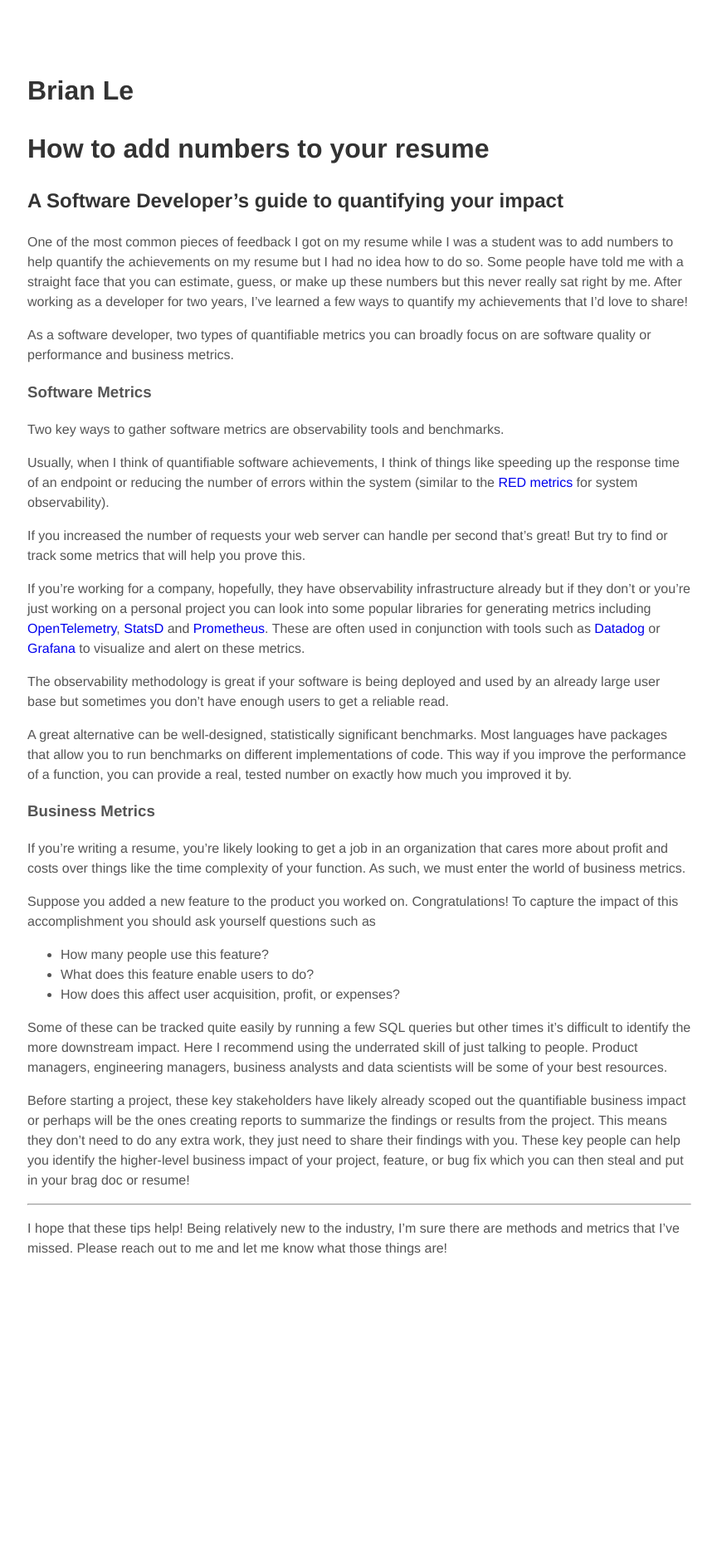
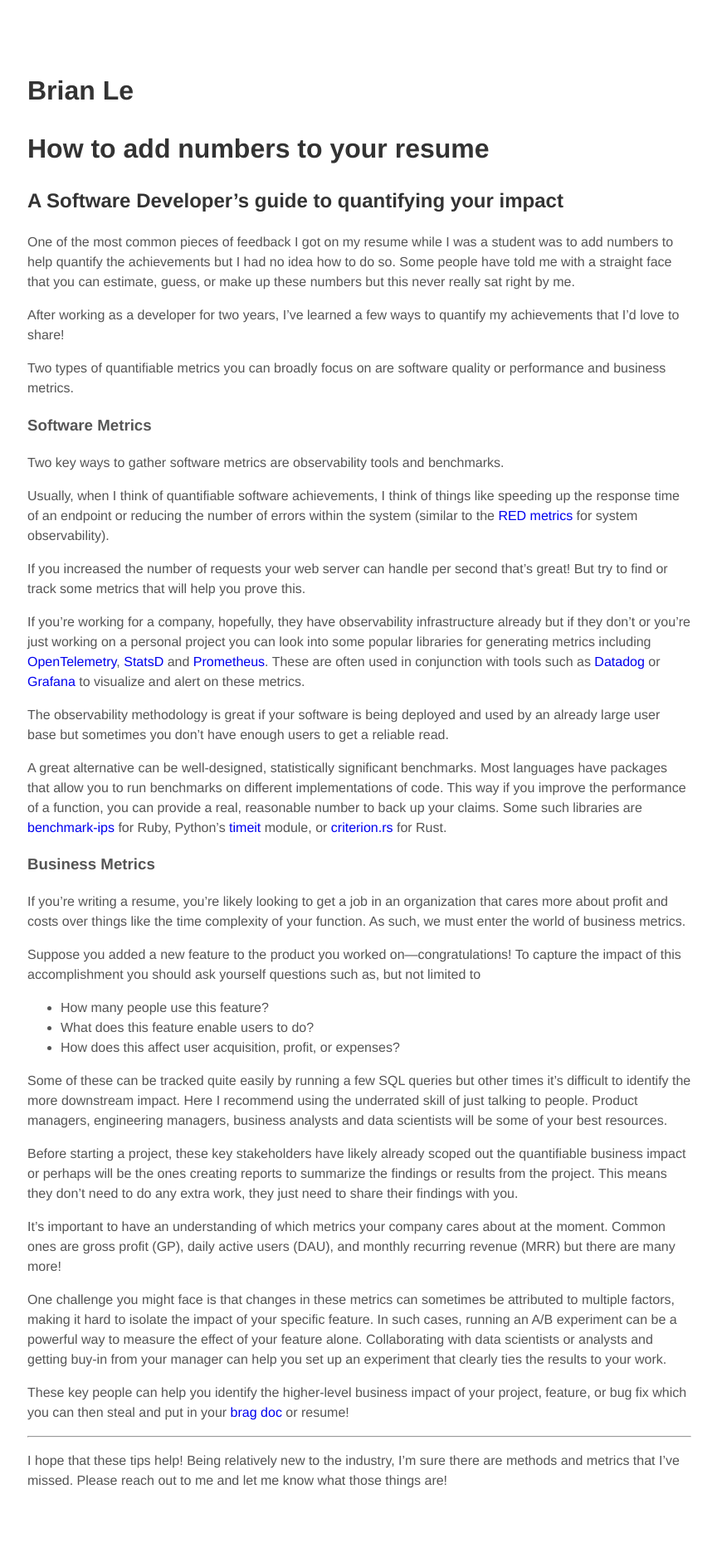
Before and after one commit to brianmakesthings/brianmakesthings.github.io, a Jekyll site: the page built from _posts/2024-05-30-quantifying-achievements.md, in a window 1280 px wide. Shown: the whole page at 83% size, without its empty margins (207-1071 px from the left). Built offline with Jekyll 4.4.1, drawn with Linux system fonts in a browser that asks for light colours; before the commit the page ends 1597 px from its top, so only the background shows below that.

Commit message:
feedback - link to benchmarking libraries - name actual business metrics - add reference to A/B experiment

```diff
--- a/_posts/2024-05-30-quantifying-achievements.md
+++ b/_posts/2024-05-30-quantifying-achievements.md
@@ -6,11 +6,12 @@ title: "How to add numbers to your resume"
 # How to add numbers to your resume
 ## A Software Developer's guide to quantifying your impact
 
-One of the most common pieces of feedback I got on my resume while I was a student was to add numbers to help quantify the achievements on my resume but I had no idea how to do so.
+One of the most common pieces of feedback I got on my resume while I was a student was to add numbers to help quantify the achievements but I had no idea how to do so.
 Some people have told me with a straight face that you can estimate, guess, or make up these numbers but this never really sat right by me.
+
 After working as a developer for two years, I've learned a few ways to quantify my achievements that I'd love to share!
 
-As a software developer, two types of quantifiable metrics you can broadly focus on are software quality or performance and business metrics.
+Two types of quantifiable metrics you can broadly focus on are software quality or performance and business metrics.
 
 ### Software Metrics
 
@@ -26,14 +27,14 @@ These are often used in conjunction with tools such as [Datadog](https://www.dat
 
 The observability methodology is great if your software is being deployed and used by an already large user base but sometimes you don't have enough users to get a reliable read.
 
-A great alternative can be well-designed, statistically significant benchmarks. Most languages have packages that allow you to run benchmarks on different implementations of code. This way if you improve the performance of a function, you can provide a real, tested number on exactly how much you improved it by.
+A great alternative can be well-designed, statistically significant benchmarks. Most languages have packages that allow you to run benchmarks on different implementations of code. This way if you improve the performance of a function, you can provide a real, reasonable number to back up your claims. Some such libraries are [benchmark-ips](https://github.com/evanphx/benchmark-ips) for Ruby, Python's [timeit](https://docs.python.org/3/library/timeit.html) module, or [criterion.rs](https://github.com/bheisler/criterion.rs) for Rust.
 
 ### Business Metrics
 
 If you're writing a resume, you're likely looking to get a job in an organization that cares more about profit and costs over things like the time complexity of your function.
 As such, we must enter the world of business metrics.
 
-Suppose you added a new feature to the product you worked on. Congratulations! To capture the impact of this accomplishment you should ask yourself questions such as
+Suppose you added a new feature to the product you worked on—congratulations! To capture the impact of this accomplishment you should ask yourself questions such as, but not limited to
 
 - How many people use this feature?
 - What does this feature enable users to do?
@@ -44,7 +45,14 @@ Some of these can be tracked quite easily by running a few SQL queries but other
 
 Before starting a project, these key stakeholders have likely already scoped out the quantifiable business impact or perhaps will be the ones creating reports to summarize the findings or results from the project.
 This means they don't need to do any extra work, they just need to share their findings with you.
-These key people can help you identify the higher-level business impact of your project, feature, or bug fix which you can then steal and put in your brag doc or resume!
+
+It's important to have an understanding of which metrics your company cares about at the moment. Common ones are gross profit (GP), daily active users (DAU), and monthly recurring revenue (MRR) but there are many more!
+
+One challenge you might face is that changes in these metrics can sometimes be attributed to multiple factors, making it hard to isolate the impact of your specific feature.
+In such cases, running an A/B experiment can be a powerful way to measure the effect of your feature alone.
+Collaborating with data scientists or analysts and getting buy-in from your manager can help you set up an experiment that clearly ties the results to your work.
+
+These key people can help you identify the higher-level business impact of your project, feature, or bug fix which you can then steal and put in your [brag doc](https://jvns.ca/blog/brag-documents/) or resume!
 
 ---
 
```
